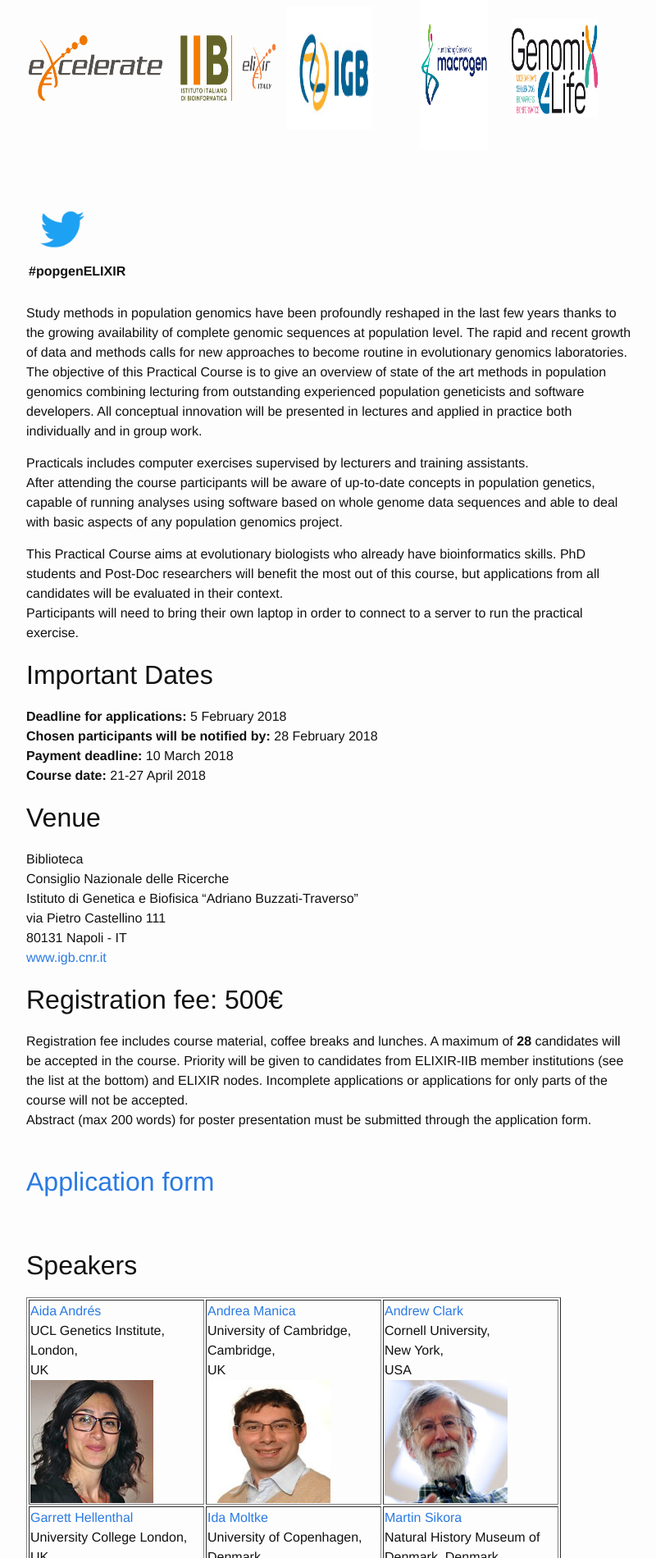
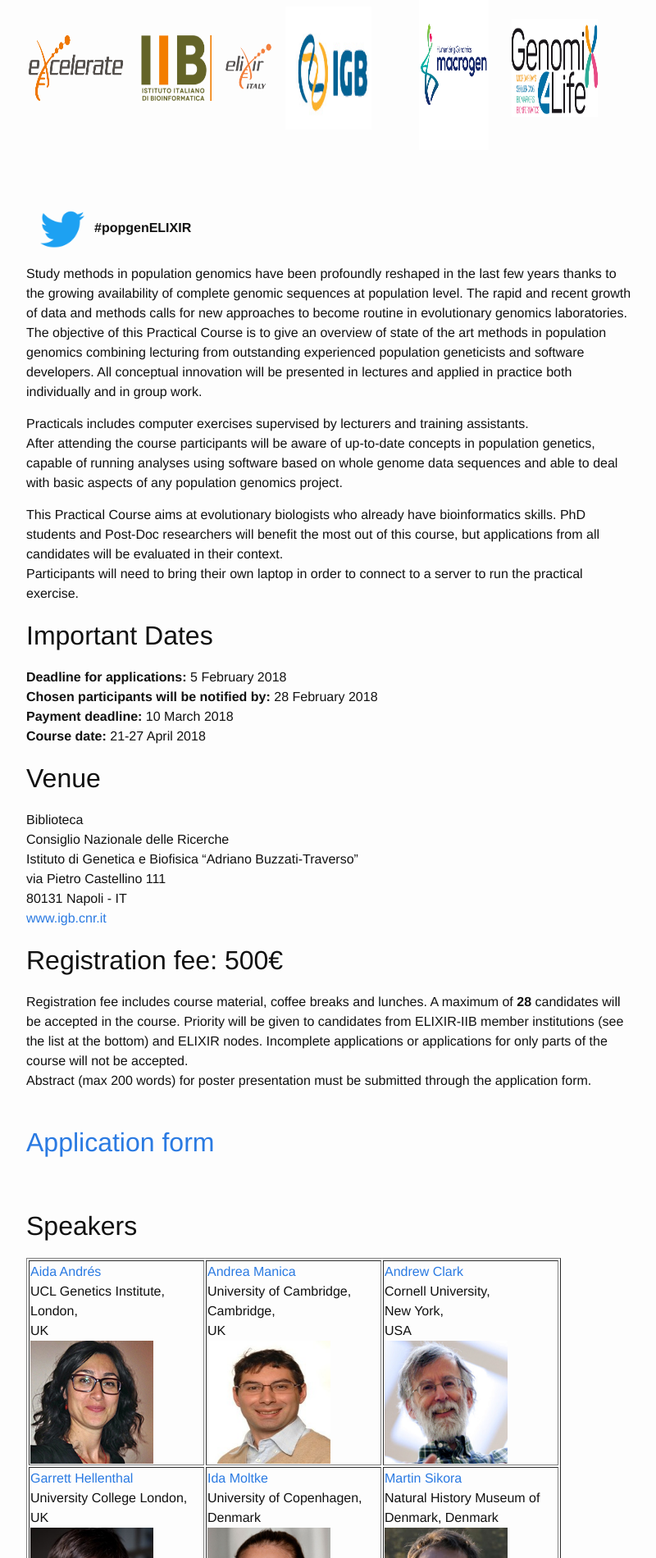
Before and after one commit to ELIXIR-IIB-training/website, a Jekyll site: the page built from _posts/2018-04-21-PopGen-Napoli.md, in a window 1280 px wide. Shown: the part 590-2490 px from the top of the page at 82% size, without its empty margins (238-1038 px from the left). Built offline with Jekyll 4.4.1, drawn with Linux system fonts in a browser that asks for light colours.

```diff
--- a/_posts/2018-04-21-PopGen-Napoli.md
+++ b/_posts/2018-04-21-PopGen-Napoli.md
@@ -20,7 +20,6 @@ description: Study methods in population genomics have been profoundly reshaped
    <td></td>
       <td><a href="https://elixir-iib-training.github.io/website/"><img src="../../../img/logo_iib.png" alt="yay" height="80" width="600"></a></td>
      <td><a href="http://www.igb.cnr.it/"><img src="../../../img/logos/IGB-logo.jpg" alt="cnr" height="150" width="500"></a></td>
-
       <td width="50"></td>
       <td align="right"><a href="https://dna.macrogen.com/eng/"><img src="../../../img/logos/Logo_Macrogen_300x300.png" alt="yay" height="200" width="400"></a></td>
        <td width="20"></td>
@@ -28,10 +27,9 @@ description: Study methods in population genomics have been profoundly reshaped
         </tr>
         <tr height="50"></tr>
    <tr>
-    <td colspan="3"><img src="../../../img/tw.png" alt="yay" height="80" width="80"><b>#popgenELIXIR</b></td>
+    <td colspan="4"><img src="../../../img/tw.png" alt="yay" height="80" width="80"><b>#popgenELIXIR</b></td>
    </tr>
 </table>
-<br>
 Study methods in population genomics have been profoundly reshaped in the last few years thanks to the growing availability of complete genomic sequences at population level. The rapid and recent growth of data and methods calls for new approaches to become routine in evolutionary genomics laboratories. The objective of this Practical Course is to give an overview of state of the art methods in population genomics combining lecturing from outstanding experienced population geneticists and software developers. All conceptual innovation will be presented in lectures and applied in practice both individually and in group work.
 
 Practicals includes computer exercises supervised by lecturers and training assistants. <br>
```
